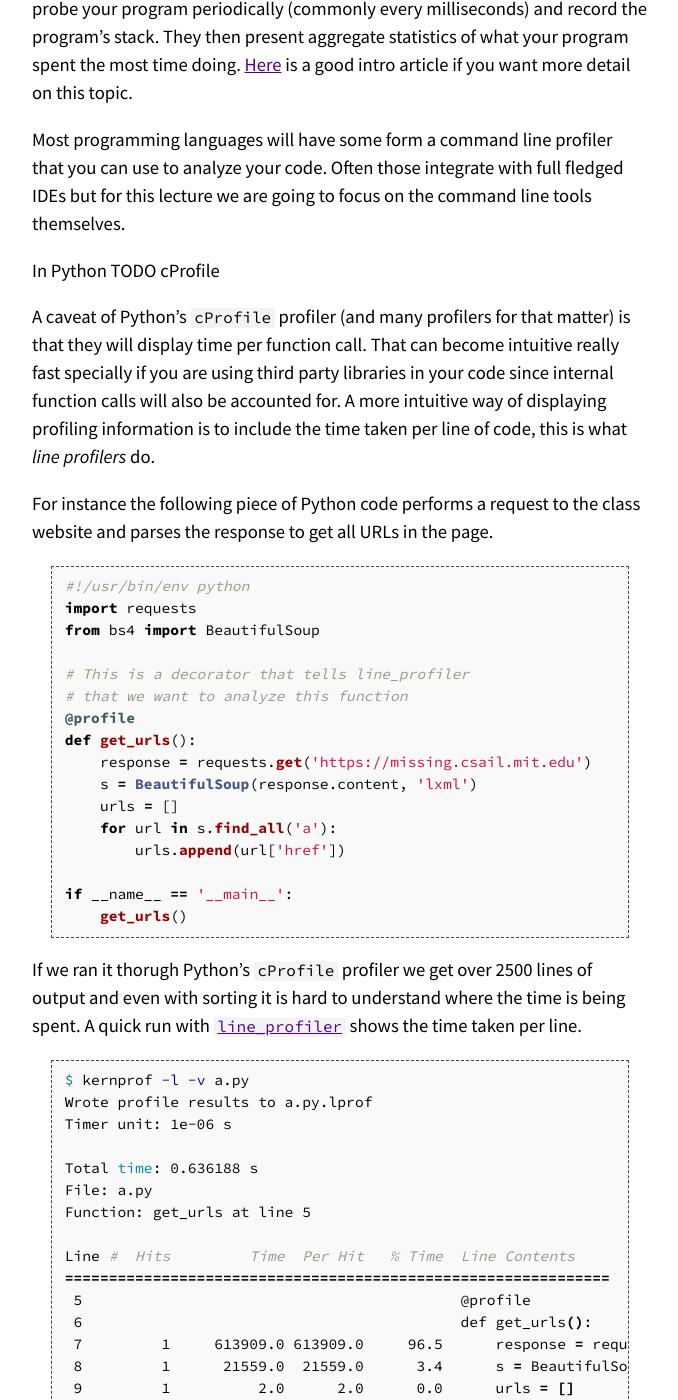
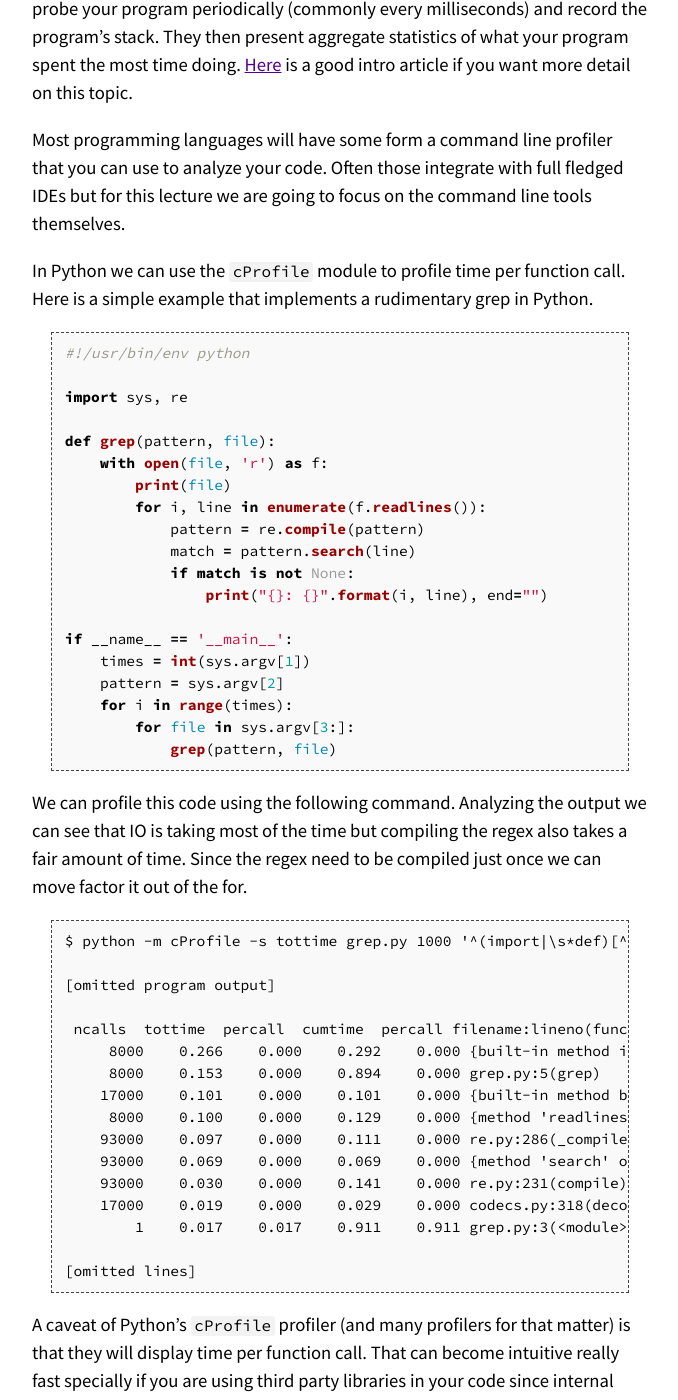
Before and after one commit to missing-semester-cn/missing-semester-cn.github.io, a Jekyll site: the page built from _2020/debugging-profiling.md, in a window 1280 px wide and 1400 px high, scrolled down 7516 px. Shown: the whole window, without its empty margins (300-978 px from the left). Built offline with Jekyll 4.4.1, drawn with Linux system fonts in a browser that asks for light colours; some of the changed text lies outside the part shown.

Commit message:
Finish cProfile example

````diff
--- a/_2020/debugging-profiling.md
+++ b/_2020/debugging-profiling.md
@@ -232,8 +232,50 @@ They then present aggregate statistics of what your program spent the most time
 Most programming languages will have some form a command line profiler that you can use to analyze your code.
 Often those integrate with full fledged IDEs but for this lecture we are going to focus on the command line tools themselves.
 
-In Python
-TODO cProfile
+In Python we can use the `cProfile` module to profile time per function call. Here is a simple example that implements a rudimentary grep in Python.
+
+```python
+#!/usr/bin/env python
+
+import sys, re
+
+def grep(pattern, file):
+    with open(file, 'r') as f:
+        print(file)
+        for i, line in enumerate(f.readlines()):
+            pattern = re.compile(pattern)
+            match = pattern.search(line)
+            if match is not None:
+                print("{}: {}".format(i, line), end="")
+
+if __name__ == '__main__':
+    times = int(sys.argv[1])
+    pattern = sys.argv[2]
+    for i in range(times):
+        for file in sys.argv[3:]:
+            grep(pattern, file)
+```
+
+We can profile this code using the following command. Analyzing the output we can see that IO is taking most of the time but compiling the regex also takes a fair amount of time. Since the regex need to be compiled just once we can move factor it out of the for.
+
+```
+$ python -m cProfile -s tottime grep.py 1000 '^(import|\s*def)[^,]*$' *.py
+
+[omitted program output]
+
+ ncalls  tottime  percall  cumtime  percall filename:lineno(function)
+     8000    0.266    0.000    0.292    0.000 {built-in method io.open}
+     8000    0.153    0.000    0.894    0.000 grep.py:5(grep)
+    17000    0.101    0.000    0.101    0.000 {built-in method builtins.print}
+     8000    0.100    0.000    0.129    0.000 {method 'readlines' of '_io._IOBase' objects}
+    93000    0.097    0.000    0.111    0.000 re.py:286(_compile)
+    93000    0.069    0.000    0.069    0.000 {method 'search' of '_sre.SRE_Pattern' objects}
+    93000    0.030    0.000    0.141    0.000 re.py:231(compile)
+    17000    0.019    0.000    0.029    0.000 codecs.py:318(decode)
+        1    0.017    0.017    0.911    0.911 grep.py:3(<module>)
+
+[omitted lines]
+```
 
 
 A caveat of Python's `cProfile` profiler (and many profilers for that matter) is that they will display time per function call. That can become intuitive really fast specially if you are using third party libraries in your code since internal function calls will also be accounted for.
````
Also changed, not shown: other parts of _2020/debugging-profiling.md (+1 -1 lines).
